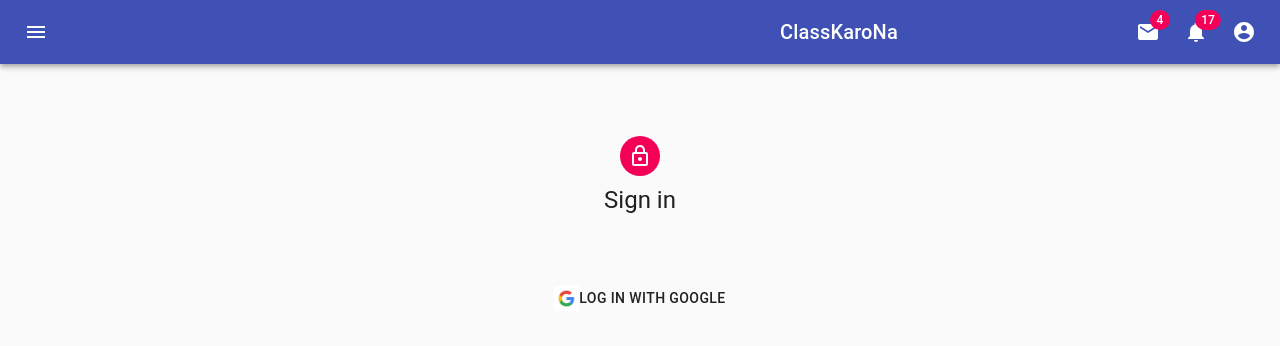
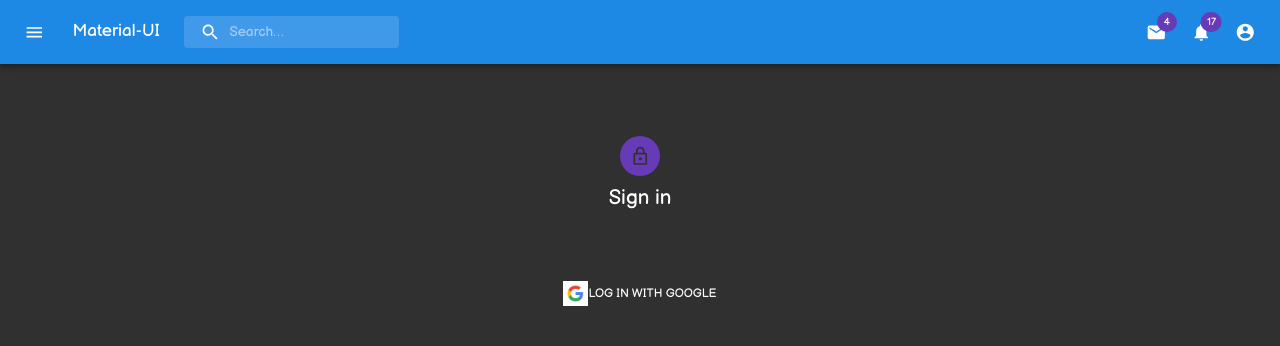
Before and after one commit to abhisheknaiidu/class-karona, a React (Create React App) app: page / in a window 1280 px wide. Shown: the top 346 px of the page. Built offline with nearby package versions, Linux system fonts and the light colour scheme; no server answers.

Commit message:
More Features and Made Responsive on Mobile Devices

```diff
--- a/public/index.html
+++ b/public/index.html
@@ -2,6 +2,7 @@
 <html lang="en">
   <head>
     <meta charset="utf-8" />
+    <link href="https://fonts.googleapis.com/css2?family=Balsamiq+Sans:wght@400;700&display=swap" rel="stylesheet">
     <link rel="icon" href="%PUBLIC_URL%/favicon.ico" />
     <meta name="viewport" content="width=device-width, initial-scale=1" />
     <meta name="theme-color" content="#000000" />
--- a/src/Components/Header.js
+++ b/src/Components/Header.js
@@ -4,12 +4,12 @@
 import Toolbar from '@material-ui/core/Toolbar';
 import IconButton from '@material-ui/core/IconButton';
 import Typography from '@material-ui/core/Typography';
-// import InputBase from '@material-ui/core/InputBase';
+import InputBase from '@material-ui/core/InputBase';
 import Badge from '@material-ui/core/Badge';
 import MenuItem from '@material-ui/core/MenuItem';
 import Menu from '@material-ui/core/Menu';
 import MenuIcon from '@material-ui/icons/Menu';
-// import SearchIcon from '@material-ui/icons/Search';
+import SearchIcon from '@material-ui/icons/Search';
 import AccountCircle from '@material-ui/icons/AccountCircle';
 import MailIcon from '@material-ui/icons/Mail';
 import NotificationsIcon from '@material-ui/icons/Notifications';
@@ -20,7 +20,7 @@
     flexGrow: 1,
   },
   menuButton: {
-    marginRight: theme.spacing(90),
+    marginRight: theme.spacing(2),
   },
   title: {
     display: 'none',
@@ -77,12 +77,9 @@
       display: 'none',
     },
   },
-  appbar: {
-    alignItems: 'center',
-  }
 }));
 
-export default function Header() {
+export default function PrimarySearchAppBar() {
   const classes = useStyles();
   const [anchorEl, setAnchorEl] = React.useState(null);
   const [mobileMoreAnchorEl, setMobileMoreAnchorEl] = React.useState(null);
@@ -177,8 +174,21 @@
             <MenuIcon />
           </IconButton>
           <Typography className={classes.title} variant="h6" noWrap>
-            ClassKaroNa
+            Material-UI
           </Typography>
+          <div className={classes.search}>
+            <div className={classes.searchIcon}>
+              <SearchIcon />
+            </div>
+            <InputBase
+              placeholder="Search…"
+              classes={{
+                root: classes.inputRoot,
+                input: classes.inputInput,
+              }}
+              inputProps={{ 'aria-label': 'search' }}
+            />
+          </div>
           <div className={classes.grow} />
           <div className={classes.sectionDesktop}>
             <IconButton aria-label="show 4 new mails" color="inherit">
--- a/src/Components/ScheduledClasses.js
+++ b/src/Components/ScheduledClasses.js
@@ -22,7 +22,7 @@
     const classes = useStyles();
 
     return(
-        <div className="col-12 col-md-5 m-1">
+        <div className="col-xs-12 col-md-5 m-1">
             <Card className={classes.root}>
                 <CardActionArea>
                     <CardMedia
--- a/src/index.js
+++ b/src/index.js
@@ -1,9 +1,16 @@
 import React from 'react';
 import ReactDOM from 'react-dom';
 import App from './App';
+import { MuiThemeProvider, CssBaseline } from '@material-ui/core'
+import theme from './theme'
 import * as serviceWorker from './serviceWorker';
 
-ReactDOM.render(<App />, document.getElementById('root'));
+ReactDOM.render(
+    <MuiThemeProvider theme={theme}>
+        <CssBaseline />
+        <App />
+    </MuiThemeProvider>
+    , document.getElementById('root'));
 
 // If you want your app to work offline and load faster, you can change
 // unregister() to register() below. Note this comes with some pitfalls.
--- a/src/pages/Educator.js
+++ b/src/pages/Educator.js
@@ -145,7 +145,7 @@
     return (
       <div className={classes.root}>
         <CssBaseline />
-        <AppBar position="absolute" className={clsx(classes.appBar, open && classes.appBarShift)}>
+        <AppBar position="fixed" className={clsx(classes.appBar, open && classes.appBarShift)}>
           <Toolbar className={classes.toolbar}>
             <IconButton
               edge="start"
--- a/src/pages/Student.js
+++ b/src/pages/Student.js
@@ -144,7 +144,7 @@
     return (
       <div className={classes.root}>
         <CssBaseline />
-        <AppBar position="absolute" className={clsx(classes.appBar, open && classes.appBarShift)}>
+        <AppBar position="fixed" className={clsx(classes.appBar, open && classes.appBarShift)}>
           <Toolbar className={classes.toolbar}>
             <IconButton
               edge="start"
--- /dev/null
+++ b/src/theme.js
@@ -0,0 +1,21 @@
+import { createMuiTheme } from '@material-ui/core/styles'
+import { deepPurple, blue } from '@material-ui/core/colors'
+
+const theme = createMuiTheme({
+    palette: {
+        type: 'dark',
+        primary: {
+            main: blue[600],
+        },
+        secondary: {
+            main: deepPurple[500],
+        },
+    },
+    typography: {
+        // Use the system font.
+        fontSize: 12,
+        fontFamily: 'Balsamiq Sans',
+      },
+})
+
+export default theme;
```
